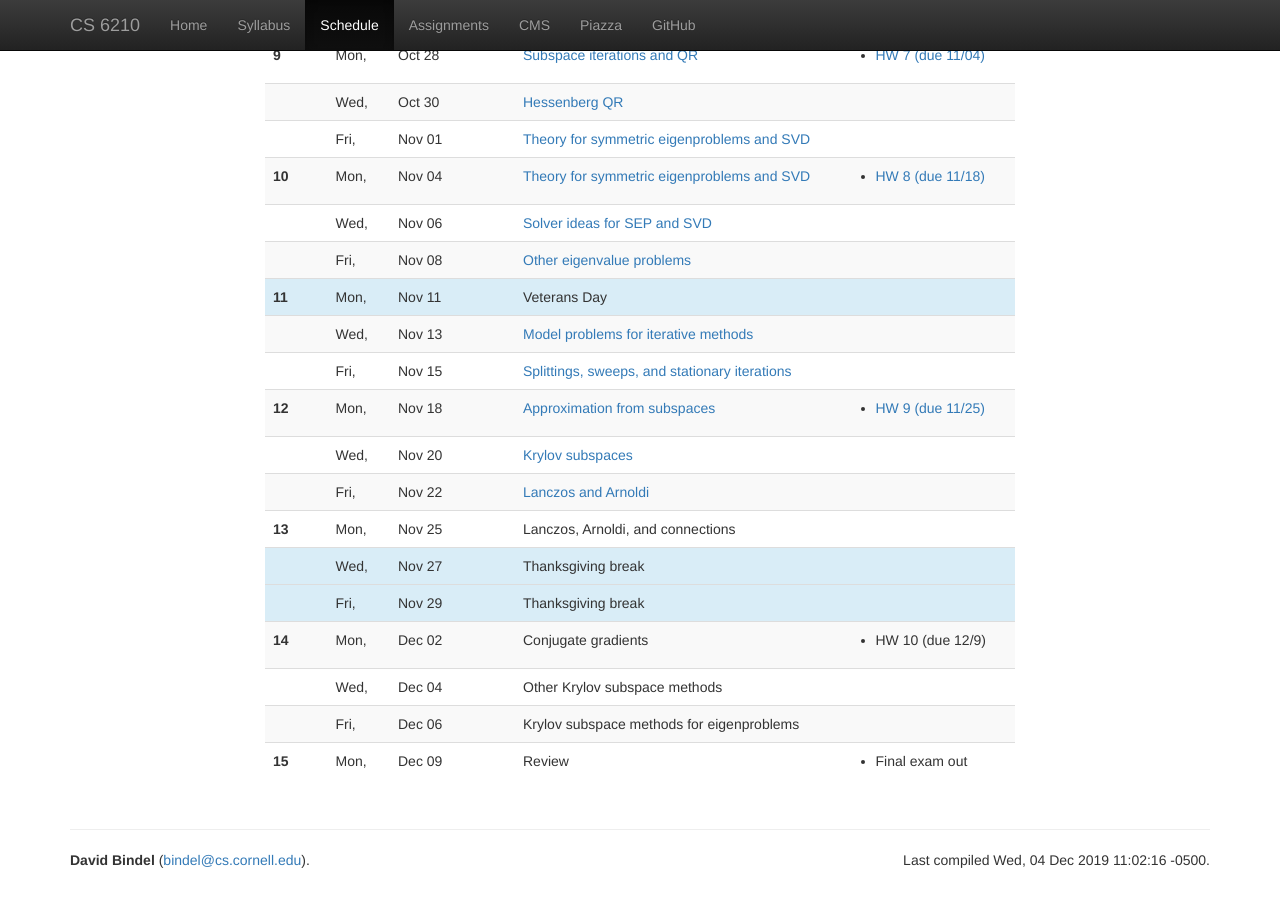
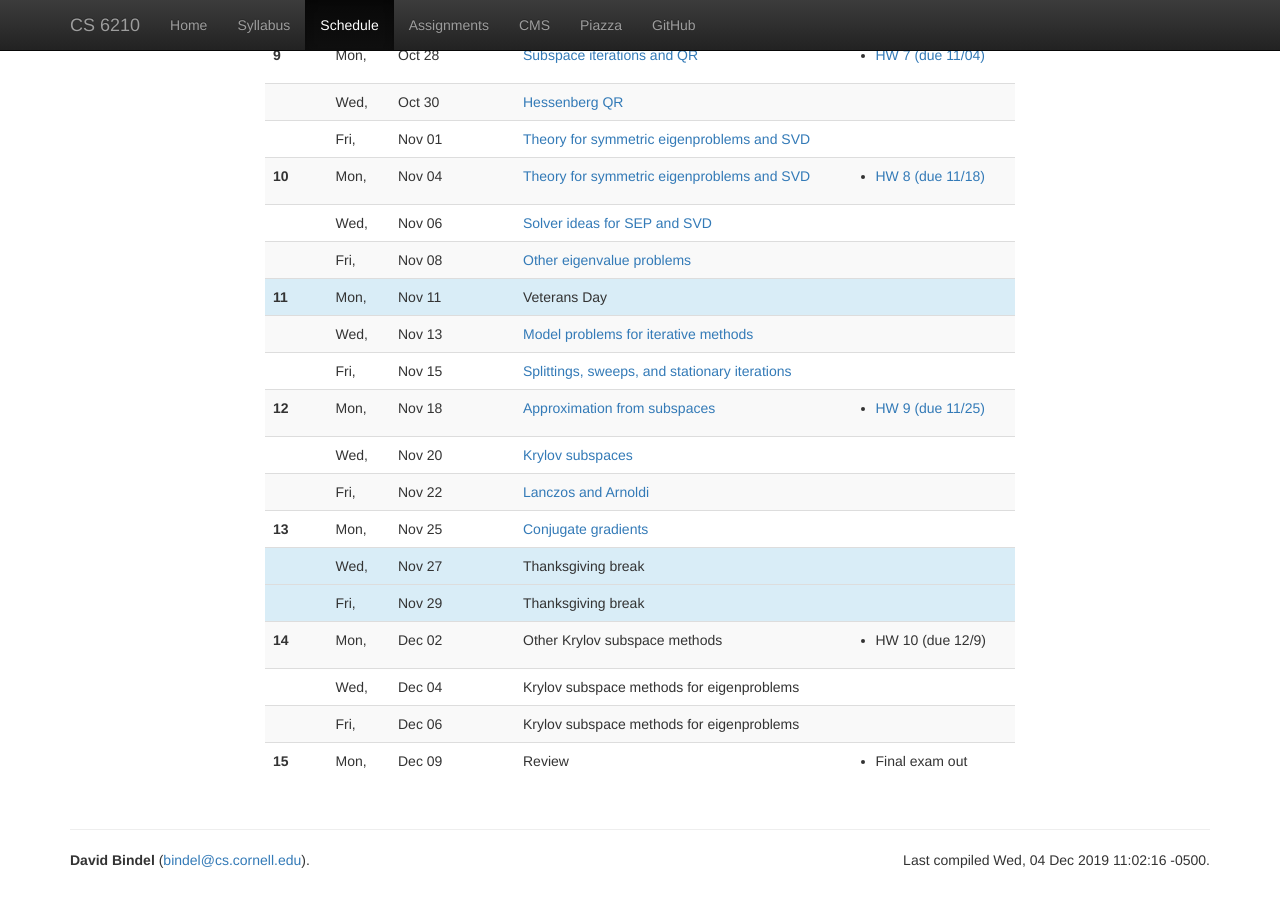
Before and after one commit to dbindel/cs6210-f19, a Jekyll site: the page built from web/schedule.html, in a window 1280 px wide and 900 px high, scrolled down 1326 px. Built offline with Jekyll 4.4.1, drawn with Linux system fonts in a browser that asks for light colours; nearby versions of some CDN libraries.

Commit message:
Add CG lecture for Monday.

```diff
--- a/web/_data/lectures.yml
+++ b/web/_data/lectures.yml
@@ -234,7 +234,8 @@
 #
 -
   date: 2019-11-25
-  info: Lanczos, Arnoldi, and connections
+  info: Conjugate gradients
+  notes: 2019-11-25.pdf
 -
   date: 2019-11-27
   break: Thanksgiving break
@@ -247,12 +248,12 @@
 #
 -
   date: 2019-12-02
-  info: Conjugate gradients
+  info: Other Krylov subspace methods
   hw:
     - info: HW 10 (due 12/9)
 -
   date: 2019-12-04
-  info: Other Krylov subspace methods
+  info: Krylov subspace methods for eigenproblems
 -
   date: 2019-12-06
   info: Krylov subspace methods for eigenproblems
```
